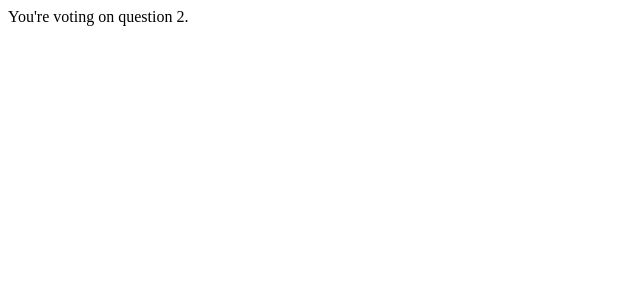
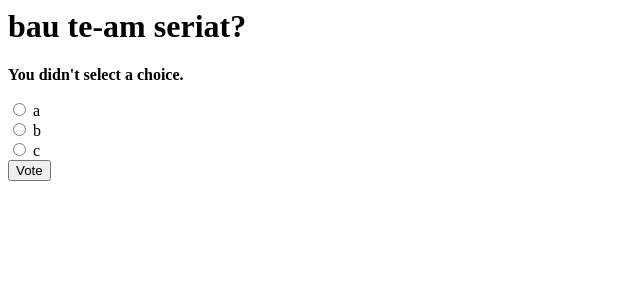
Before and after one commit to AndreiFlorin/nice-one-Bobo, a Django app: page /polls/2/vote/ in a window 1280 px wide. Shown: the top 300 px of the page, without its empty margins (0-640 px from the left). Run offline with Django 3.2, Linux system fonts and the light colour scheme; data comes from the database, SQL or seed files in the repository; both versions use the stored data as it was after the commit.

Commit message:
a new new one

```diff
--- a/mysite/polls/templates/polls/detail.html
+++ b/mysite/polls/templates/polls/detail.html
@@ -1,7 +1,12 @@
+<h1>{{ question.text }}</h1>
 
-<h1>{{ question.text }}</h1>
-<ul>
+{% if error_message %}<p><strong>{{ error_message }}</strong></p>{% endif %}
+
+<form action="{% url 'vote' question.id %}" method="post">
+{% csrf_token %}
 {% for choice in question.choice_set.all %}
-    <li>{{ choice.choice_text }}</li>
+    <input type="radio" name="choice" id="choice{{ forloop.counter }}" value="{{ choice.id }}" />
+    <label for="choice{{ forloop.counter }}">{{ choice.choice_text }}</label><br />
 {% endfor %}
-</ul>
+<input type="submit" value="Vote" />
+</form>
--- a/mysite/polls/urls.py
+++ b/mysite/polls/urls.py
@@ -10,4 +10,7 @@ urlpatterns = [
     # ex: /polls/5/vote/
     url(r'^(?P<question_id>[0-9]+)/vote/$', views.vote, name='vote'),
 
+    url(r'^(?P<pk>[0-9]+)/$', views.DetailView.as_view(), name='detail'),
+    url(r'^(?P<pk>[0-9]+)/results/$', views.ResultsView.as_view(), name='results'),
+
 ]
--- a/mysite/polls/views.py
+++ b/mysite/polls/views.py
@@ -1,10 +1,12 @@
-from django.shortcuts import render
+from django.shortcuts import render, get_object_or_404
 from django.http import Http404
 # Create your views here.
-from django.http import HttpResponse
+from django.http import HttpResponse,HttpResponseRedirect
 from django.template import RequestContext, loader
-
+from django.core.urlresolvers import reverse
+from django.views import generic
 from .models import Question
+from .models import Choice
 
 def index(request):
 
@@ -23,8 +25,41 @@ def detail(request, question_id):
     return render(request, 'polls/detail.html', {'question': question})
 
 def results(request, question_id):
-    response = "You're looking at the results of question %s."
-    return HttpResponse(response % question_id)
+    question = get_object_or_404(Question, pk=question_id)
+    return render(request, 'polls/results.html', {'question': question})
 
 def vote(request, question_id):
-    return HttpResponse("You're voting on question %s." % question_id)
+    p = get_object_or_404(Question, pk=question_id)
+    try:
+        selected_choice = p.choice_set.get(pk=request.POST['choice'])
+    except (KeyError, Choice.DoesNotExist):
+        # Redisplay the question voting form.
+        return render(request, 'polls/detail.html', {
+            'question': p,
+            'error_message': "You didn't select a choice.",
+        })
+    else:
+        selected_choice.votes += 1
+        selected_choice.save()
+        # Always return an HttpResponseRedirect after successfully dealing
+        # with POST data. This prevents data from being posted twice if a
+        # user hits the Back button.
+        return HttpResponseRedirect(reverse('results', args=(p.id,)))
+
+class IndexView(generic.ListView):
+    template_name = 'polls/index.html'
+    context_object_name = 'latest_question_list'
+
+    def get_queryset(self):
+        """Return the last five published questions."""
+        return Question.objects.order_by('-pub_date')[:5]
+
+
+class DetailView(generic.DetailView):
+    model = Question
+    template_name = 'polls/detail.html'
+
+
+class ResultsView(generic.DetailView):
+    model = Question
+    template_name = 'polls/results.html'
```
Also changed, not shown: mysite/polls/templates/polls/results.html (added, +9 -0 lines), mysite/db.sqlite3, 2 other files.
